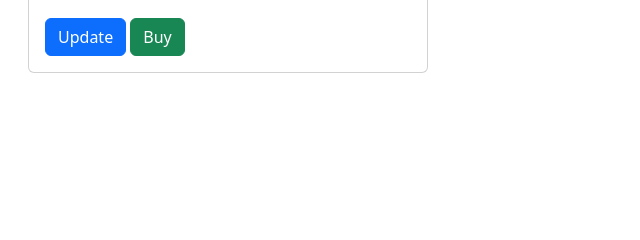
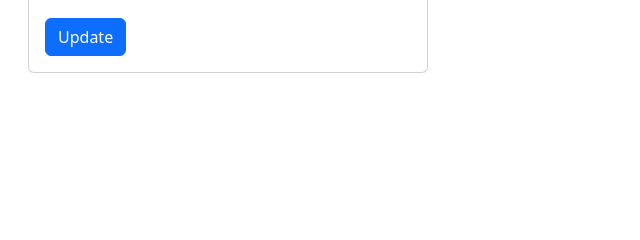
Before and after one commit to AMuhailo/Django-Shop-Project, a Django app: template templates/pages/detailitem.html in a window 1280 px wide. Shown: the part 189-429 px from the top of the page, without its empty margins (0-640 px from the left). Run offline with Django 5.2, Linux system fonts and the light colour scheme; the template is opened without the code that fills it, so the values that code supplies are empty.

Commit message:
🟨Find error

```diff
--- a/templates/pages/detailitem.html
+++ b/templates/pages/detailitem.html
@@ -10,7 +10,6 @@
         <p class="card-text card-text-detail">{{ product.description}}</p>
         <p class="card-text card-price-detail">Price ${{ product.price }}</p>
         <a href="{% url 'shop:product_update_url' product.id %}" class="btn btn-primary">Update</a>
-        <a href="{% url 'cart:cart_add' product.id %}" class="btn btn-success">Buy</a>
     </div>
 </div>
 {% endblock content %}
```
